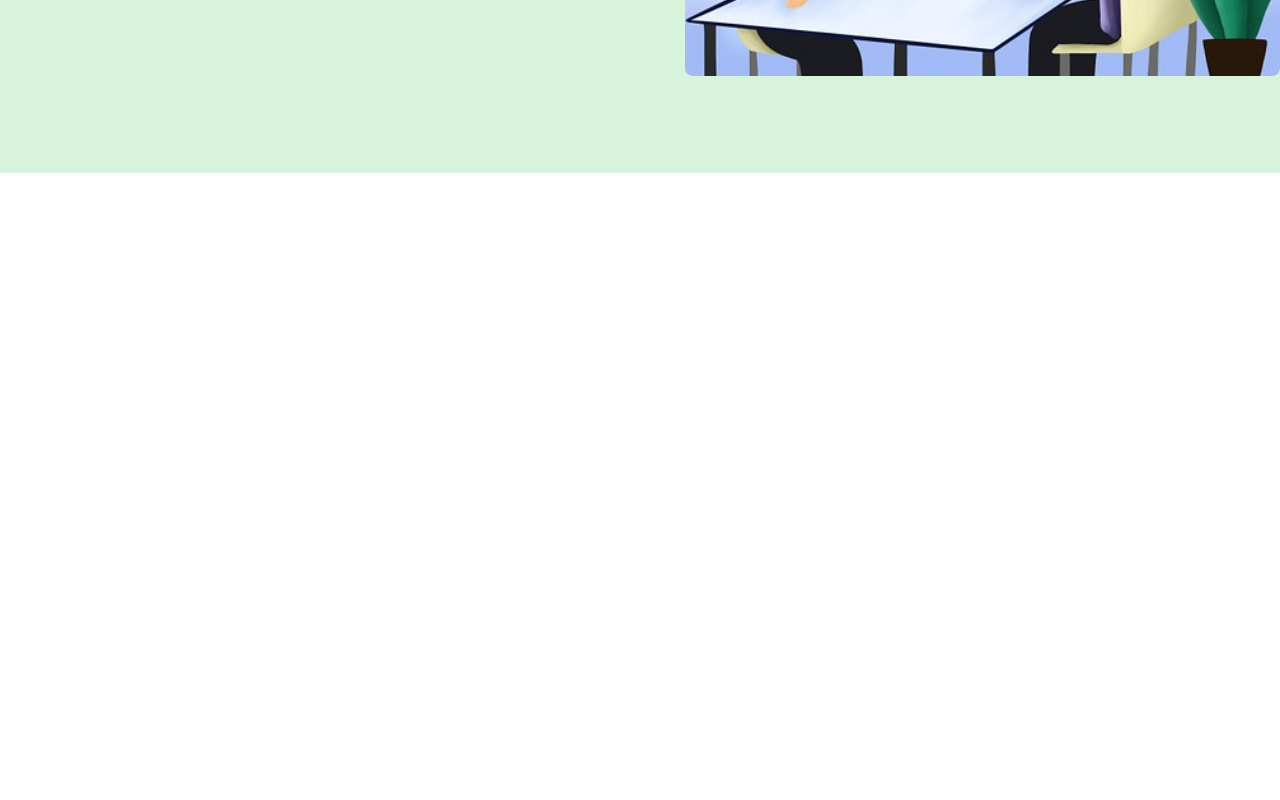
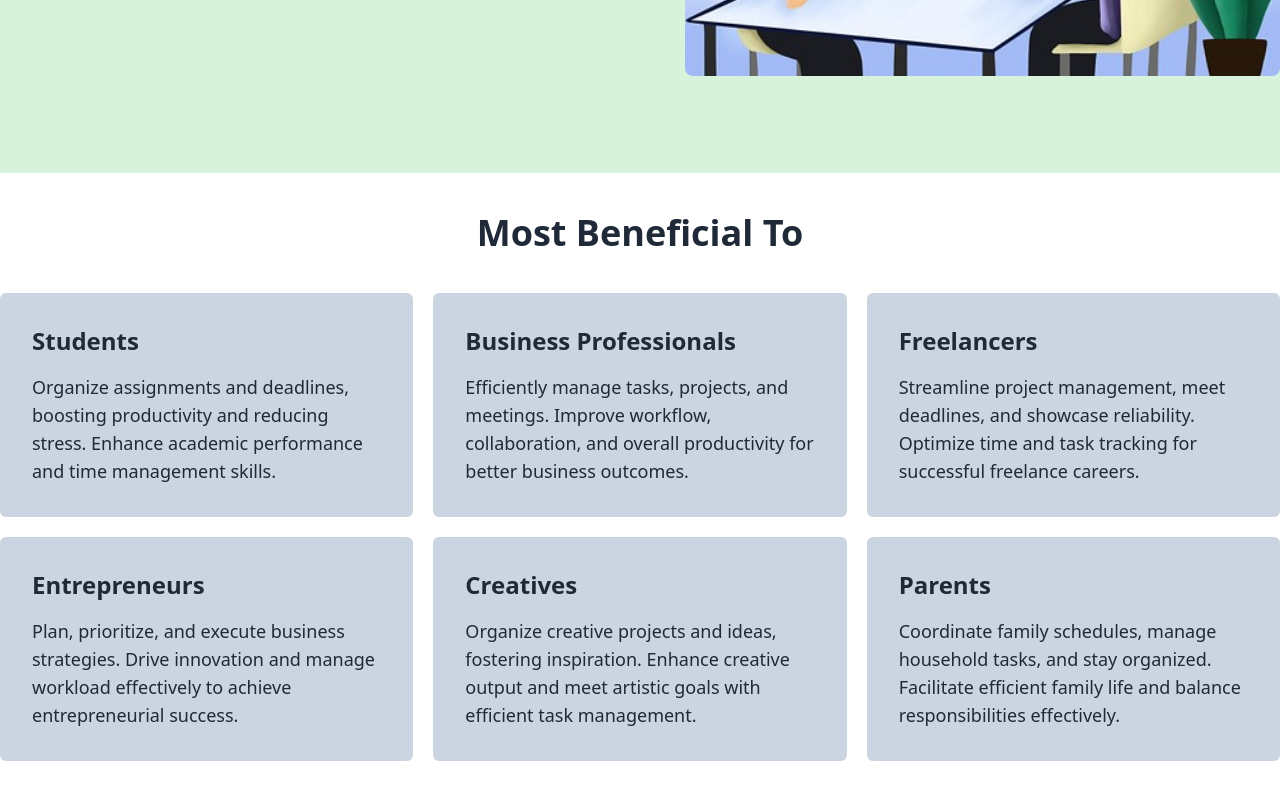
Before and after one commit to Thejellyfish1024/task-management-client, a React (Vite) app: page / in a window 1280 px wide. Shown: the part 622-1422 px from the top of the page. Before the commit the page ends 875 px from the top, so only its background shows below. Built offline with nearby package versions, Linux system fonts and the light colour scheme; no server answers.

Commit message:
added beneficial section

```diff
--- a/src/layout/Dashboard.jsx
+++ b/src/layout/Dashboard.jsx
@@ -33,7 +33,7 @@ const Dashboard = () => {
                             <label htmlFor="my-drawer-2" className="drawer-button lg:hidden">
                                 <MdOutlineDashboardCustomize size={24} className="text-blue-600"></MdOutlineDashboardCustomize>
                             </label>
-                            <p className="font-bold text-blue-600">Dashboard</p>
+                            <p className="font-bold text-blue-600">ProTask</p>
                         </div>
                         <Outlet></Outlet>
 
--- /dev/null
+++ b/src/pages/Home/Beneficial.jsx
@@ -0,0 +1,46 @@
+
+
+const Beneficial = () => {
+    const info =[
+        {
+            category : "Students",
+            description : "Organize assignments and deadlines, boosting productivity and reducing stress. Enhance academic performance and time management skills."
+        },
+        {
+            category : "Business Professionals",
+            description : "Efficiently manage tasks, projects, and meetings. Improve workflow, collaboration, and overall productivity for better business outcomes."
+        },
+        {
+            category : "Freelancers",
+            description : "Streamline project management, meet deadlines, and showcase reliability. Optimize time and task tracking for successful freelance careers."
+        },
+        {
+            category : "Entrepreneurs",
+            description : "Plan, prioritize, and execute business strategies. Drive innovation and manage workload effectively to achieve entrepreneurial success."
+        },
+        {
+            category : "Creatives",
+            description : "Organize creative projects and ideas, fostering inspiration. Enhance creative output and meet artistic goals with efficient task management."
+        },
+        {
+            category : "Parents",
+            description : "Coordinate family schedules, manage household tasks, and stay organized. Facilitate efficient family life and balance responsibilities effectively."
+        },
+    ]
+    return (
+        <div className="max-w-7xl mx-auto my-10">
+            <h2 className="lg:text-4xl text-3xl font-bold text-center mb-10">Most Beneficial To</h2>
+            <div className="grid md:grid-cols-2 lg:p-0 p-8 lg:grid-cols-3 gap-5">
+                {
+                   info?.map(singleInfo =>
+                   <div key={singleInfo?.category} className="bg-slate-300 p-8 rounded-md hover:scale-110 hover:border-2 hover:border-white space-y-4">
+                    <h2 className="text-2xl font-bold">{singleInfo?.category}</h2>
+                    <p className="text-lg font-medium">{singleInfo?.description}</p>
+                   </div>)
+                }
+            </div>
+        </div>
+    );
+};
+
+export default Beneficial;
--- a/src/pages/Home/Home.jsx
+++ b/src/pages/Home/Home.jsx
@@ -1,4 +1,5 @@
 import Banner from "./Banner";
+import Beneficial from "./Beneficial";
 
 
 const Home = () => {
@@ -6,6 +7,7 @@ const Home = () => {
         <div className="min-h-screen">
 
             <Banner></Banner>
+            <Beneficial></Beneficial>
         </div>
     );
 };
```
